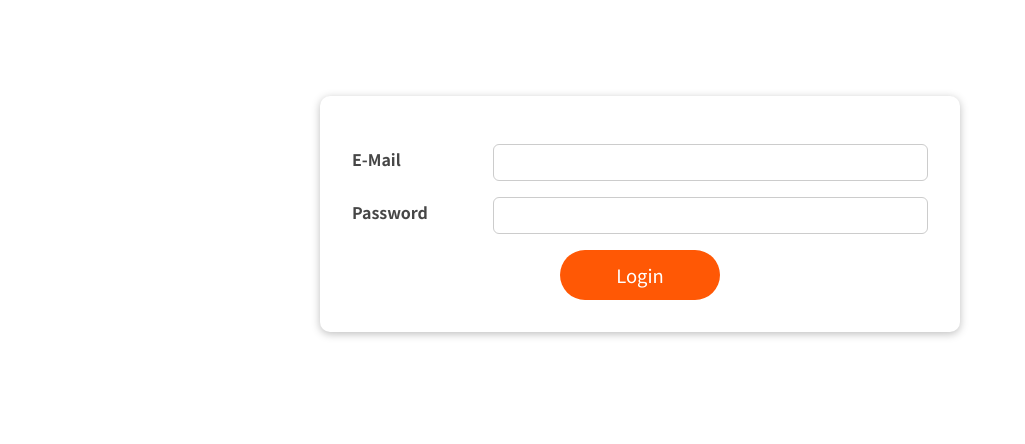
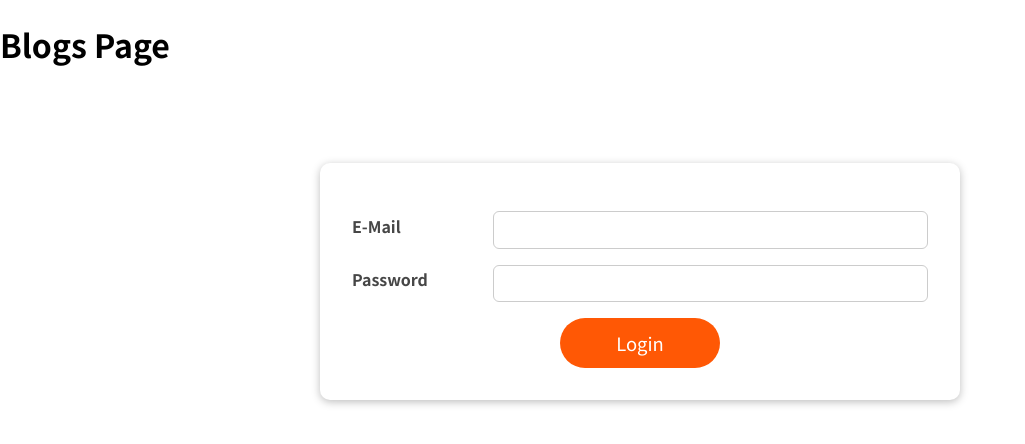
Before and after one commit to Mrigakshi-RC/Blogs-Page-with-user-login, a React (Create React App) app: page / in a window 1280 px wide. Shown: the top 444 px of the page, without its empty margins (0-1025 px from the left). Built offline with nearby package versions, Linux system fonts and the light colour scheme.

Commit message:
placed the header

```diff
--- a/src/App.js
+++ b/src/App.js
@@ -1,10 +1,12 @@
 import React, { useState } from "react"
-import Login from "./components/Login";
+import Login from "./components/Login/Login";
+import MainHeader from "./components/Main Header/MainHeader";
 
 function App() {
   const [isLoggedIn, setIsLoggedIn]=useState(false);
   return (
     <React.Fragment>
+      <MainHeader/>
       <main>
         {!isLoggedIn && <Login/>}
       </main>
--- /dev/null
+++ b/src/components/Main Header/MainHeader.js
@@ -0,0 +1,11 @@
+import React from 'react';
+
+const MainHeader = () => {
+  return (
+    <header>
+      <h1>Blogs Page</h1>
+    </header>
+  );
+};
+
+export default MainHeader;
```
Also changed, not shown: src/components/Login/Login.js (renamed from src/components/Login.js), src/components/Login/Login.module.css (renamed from src/components/Login.module.css).
